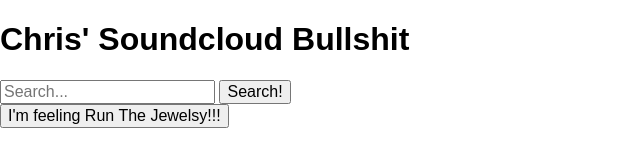
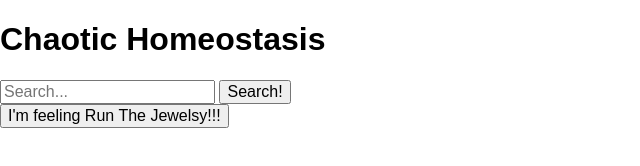
Before and after one commit to Christophin/soundcloudMusicApp, a website with bundled scripts: page app/index.html in a window 1280 px wide. Shown: the whole page, without its empty margins (0-640 px from the left). Built offline with nearby package versions, Linux system fonts and the light colour scheme; some packages are replaced by stand-ins of ours; no server answers; files whose address does not match are found by name.

Commit message:
changed title.

```diff
--- a/app/index.html
+++ b/app/index.html
@@ -8,7 +8,7 @@
     <link rel="stylesheet" href="css/main.css">
   </head>
   <body>
-    <h1 class="header">Chris' Soundcloud Bullshit</h1>
+    <h1 class="header">Chaotic Homeostasis</h1>
     <nav class="nav">
       <div class="audio"></div>
       <form id="search">
```
